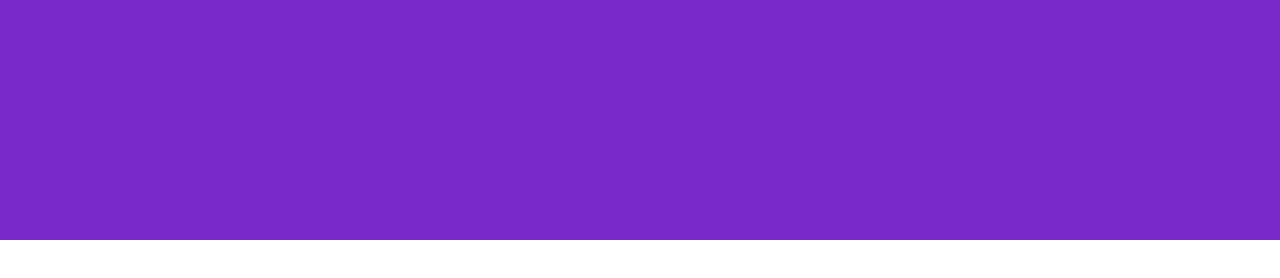
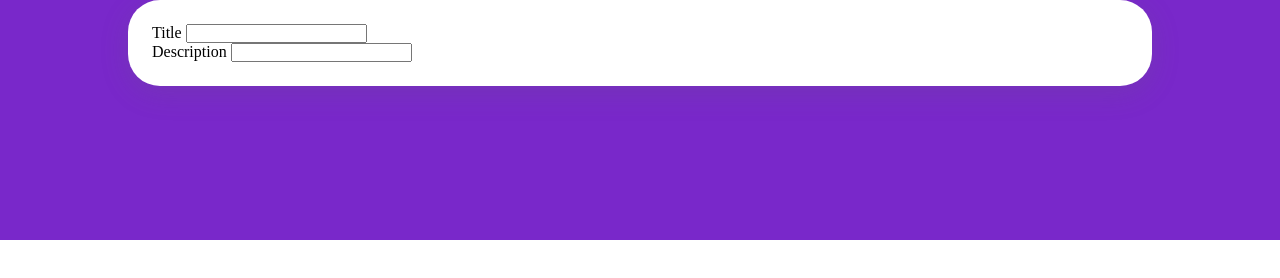
Before and after one commit to ripterdust/prueba-tecnica, a website built with webpack: page src/index.html in a window 1280 px wide. Built offline with nearby package versions, Linux system fonts and the light colour scheme.

Commit message:
Added the routing

```diff
--- a/src/js/controller/home.controller.ts
+++ b/src/js/controller/home.controller.ts
@@ -1,7 +1,8 @@
-import home from '../views/home.html';
+import view from '../views/home.html';
 
-export default (content: HTMLElement) => {
-  const div = document.createElement('div') as HTMLDivElement;
+export default (content: HTMLDivElement) => {
+  const div = content;
+  div.innerHTML = view;
 
-  console.log(content, div, home);
+  return div;
 };
--- a/src/js/router/router.ts
+++ b/src/js/router/router.ts
@@ -11,7 +11,7 @@ export const router = (route: string) => {
 
   switch (route) {
     case '#/home': {
-      pages.home(content);
+      content.appendChild(pages.home(content));
       break;
     }
     default: {
--- a/src/styles/partials/general.scss
+++ b/src/styles/partials/general.scss
@@ -5,12 +5,22 @@
 }
 
 body {
+  width: 100vw;
+  height: 100vh;
+}
+body {
   position: relative;
+}
+
+// Root tag styles
+#root {
+  position: absolute;
+  top: 0;
+  left: 0;
+  width: 100vw;
+  height: 100vh;
   display: flex;
   justify-content: center;
-  width: 100vw;
-  height: 100vh;
-  padding: 25vh 0 0 0;
 }
 
 // Box general styles
```
